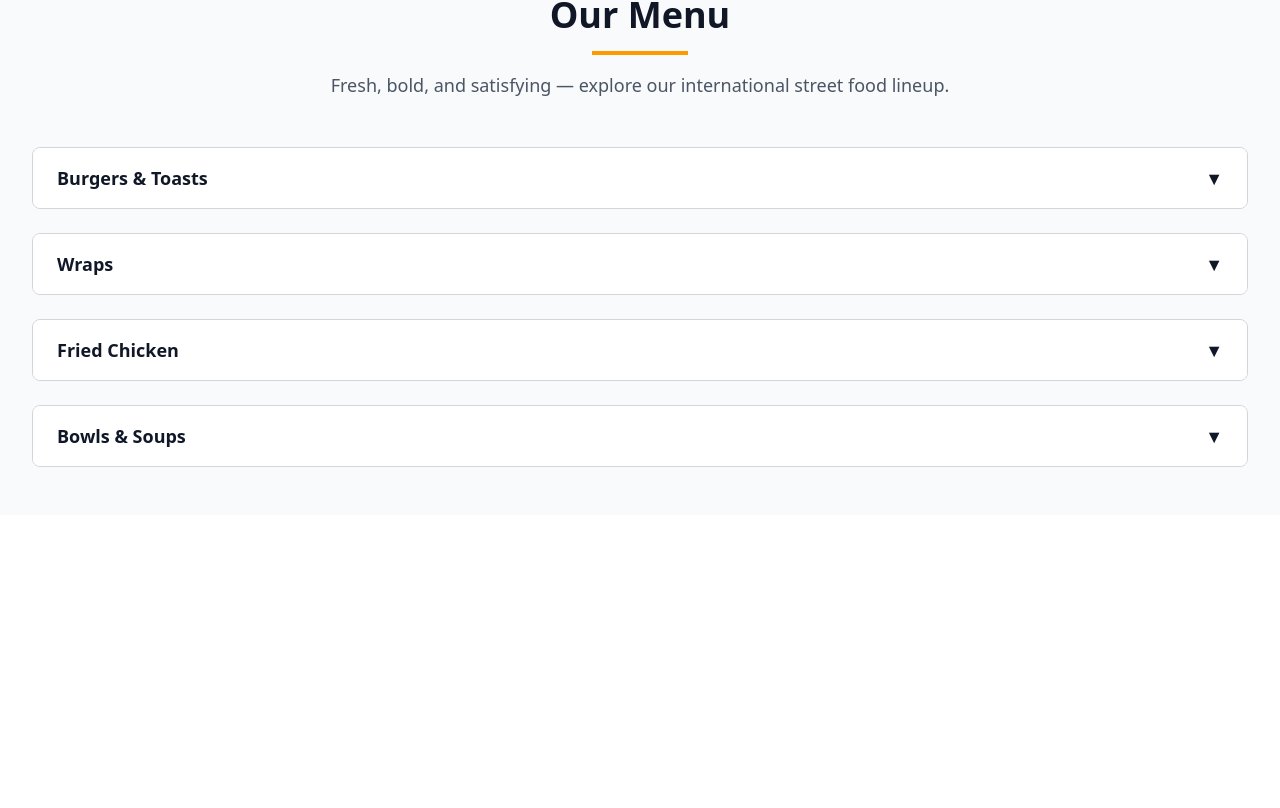
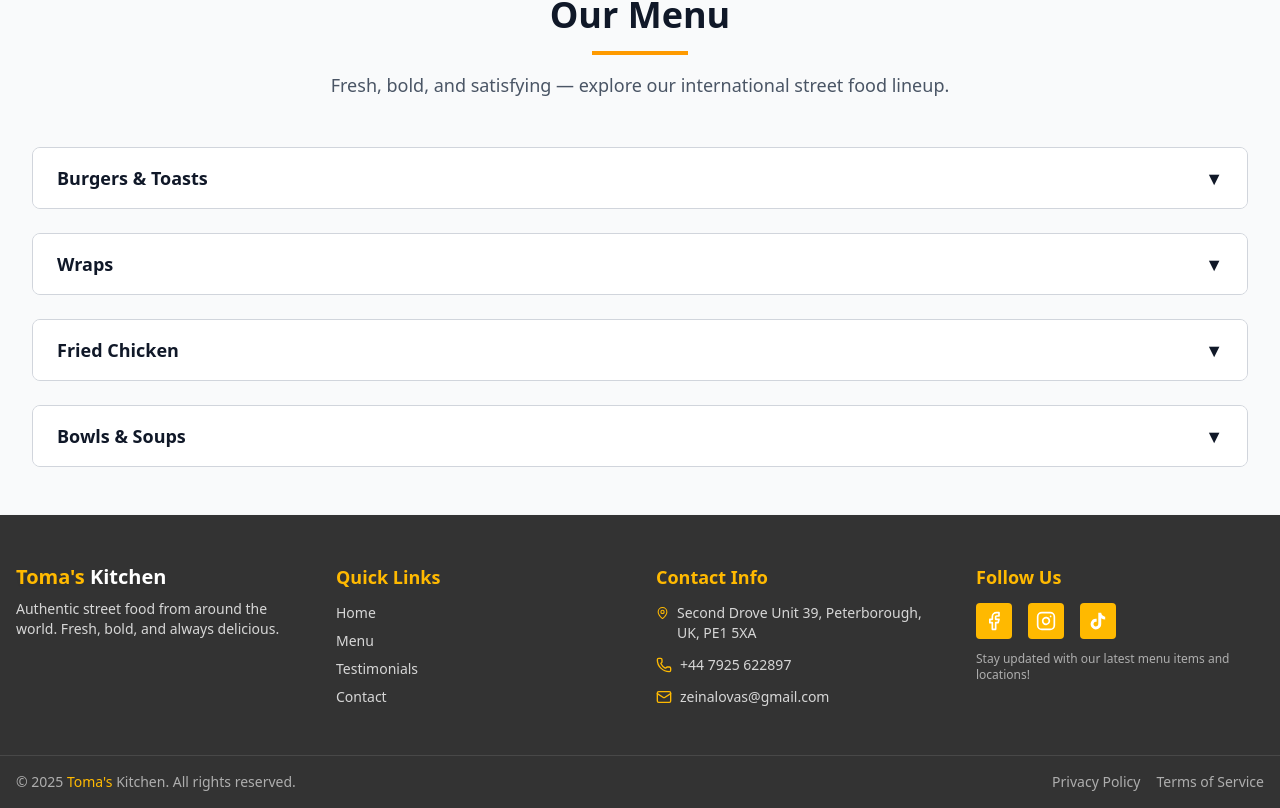
Before and after one commit to KonstantinasGucul/Tomas-Kitchen, a React (Vite) app: page / in a window 1280 px wide. Shown: the part 1292-2100 px from the top of the page. Before the commit the page ends 1807 px from the top, so only its background shows below. Built offline with nearby package versions, Linux system fonts and the light colour scheme.

Commit message:
Restore footer component after accidental overwrite

```diff
--- a/src/components/Footer.jsx
+++ b/src/components/Footer.jsx
@@ -1 +1,165 @@
-export default function Footer() {}
+import { Facebook, Instagram, Mail, MapPin, Phone } from 'lucide-react';
+
+export default function Footer({ onOpenPrivacy, onOpenTerms }) {
+  const year = new Date().getFullYear();
+
+  return (
+    <footer className="bg-black/80 text-white backdrop-blur-sm shadow">
+      <div className="max-w-7xl mx-auto px-4 py-12 grid grid-cols-1 sm:grid-cols-2 lg:grid-cols-4 gap-8">
+        {/* Brand */}
+        <div>
+          <h3 className="text-xl font-bold drop-shadow-md">
+            <span className="text-amber-400">Toma's</span>{' '}
+            <span className="text-white">Kitchen</span>
+          </h3>
+          <p className="text-sm text-white/80 mt-2">
+            Authentic street food from around the world. Fresh, bold, and always
+            delicious.
+          </p>
+        </div>
+
+        {/* Quick Links */}
+        <div>
+          <h4 className="text-lg font-semibold text-amber-400 mb-3">
+            Quick Links
+          </h4>
+          <ul className="space-y-2 text-sm text-white/80">
+            <li>
+              <a href="#home" className="hover:text-amber-300 transition">
+                Home
+              </a>
+            </li>
+            <li>
+              <a href="#menu" className="hover:text-amber-300 transition">
+                Menu
+              </a>
+            </li>
+            <li>
+              <a
+                href="#testimonials"
+                className="hover:text-amber-300 transition"
+              >
+                Testimonials
+              </a>
+            </li>
+            <li>
+              <a href="#contact" className="hover:text-amber-300 transition">
+                Contact
+              </a>
+            </li>
+          </ul>
+        </div>
+
+        {/* Contact Info */}
+        <div>
+          <h4 className="text-lg font-semibold text-amber-400 mb-3">
+            Contact Info
+          </h4>
+          <ul className="space-y-3 text-sm text-white/80">
+            <li className="flex items-start gap-2">
+              <MapPin className="h-4 w-4 text-amber-400 mt-0.5" />
+              <a
+                href="https://www.google.com/maps?q=Second+Drove+Unit+39,+Peterborough,+UK,+PE1+5XA"
+                target="_blank"
+                rel="noopener noreferrer"
+                className="hover:text-amber-300 transition"
+              >
+                Second Drove Unit 39, Peterborough, UK, PE1 5XA
+              </a>
+            </li>
+            <li className="flex items-center gap-2">
+              <Phone className="h-4 w-4 text-amber-400" />
+              <a
+                href="tel:+447925622897"
+                className="hover:text-amber-300 transition"
+              >
+                +44 7925 622897
+              </a>
+            </li>
+            <li className="flex items-center gap-2">
+              <Mail className="h-4 w-4 text-amber-400" />
+              <a
+                href="mailto:zeinalovas@gmail.com"
+                className="hover:text-amber-300 transition"
+              >
+                zeinalovas@gmail.com
+              </a>
+            </li>
+          </ul>
+        </div>
+
+        {/* Social Media */}
+        <div>
+          <h4 className="text-lg font-semibold text-amber-400 mb-3">
+            Follow Us
+          </h4>
+          <div className="flex gap-4">
+            <a
+              href="https://www.facebook.com/profile.php?id=61575293242277"
+              target="_blank"
+              rel="noopener noreferrer"
+              className="p-2 rounded bg-amber-400 text-white hover:bg-amber-700 transition"
+            >
+              <Facebook className="h-5 w-5" />
+            </a>
+            <a
+              href="https://instagram.com"
+              target="_blank"
+              rel="noopener noreferrer"
+              className="p-2 rounded bg-amber-400 text-white hover:bg-amber-700 transition"
+            >
+              <Instagram className="h-5 w-5" />
+            </a>
+            <a
+              href="https://tiktok.com"
+              target="_blank"
+              rel="noopener noreferrer"
+              className="p-2 rounded bg-amber-400 text-white hover:bg-amber-700 transition"
+            >
+              <svg
+                className="h-5 w-5"
+                fill="currentColor"
+                viewBox="0 0 24 24"
+                aria-hidden="true"
+              >
+                <path
+                  d="M19.59 6.69a4.83 4.83 0 0 1-3.77-4.25V2h-3.45v13.67a2.89 2.89 0 0 1-5.2 1.74
+                  2.89 2.89 0 0 1 2.31-4.64 2.93 2.93 0 0 1 .88.13V9.4a6.84 6.84 0 0 0-1-.05
+                  A6.33 6.33 0 0 0 5 20.1a6.34 6.34 0 0 0 10.86-4.43v-7a8.16 8.16 0 0 0 4.77
+                  1.52v-3.4a4.85 4.85 0 0 1-1-.1z"
+                />
+              </svg>
+            </a>
+          </div>
+          <p className="text-xs text-white/60 mt-3">
+            Stay updated with our latest menu items and locations!
+          </p>
+        </div>
+      </div>
+
+      {/* Bottom Bar */}
+      <div className="border-t border-white/10">
+        <div className="max-w-7xl mx-auto px-4 py-4 flex flex-col sm:flex-row justify-between items-center text-sm text-white/60 space-y-2 sm:space-y-0">
+          <p>
+            © {year} <span className="text-amber-400">Toma's</span> Kitchen. All
+            rights reserved.
+          </p>
+          <div className="flex gap-4">
+            <button
+              onClick={onOpenPrivacy}
+              className="hover:text-amber-300 transition"
+            >
+              Privacy Policy
+            </button>
+            <button
+              onClick={onOpenTerms}
+              className="hover:text-amber-300 transition"
+            >
+              Terms of Service
+            </button>
+          </div>
+        </div>
+      </div>
+    </footer>
+  );
+}
```
